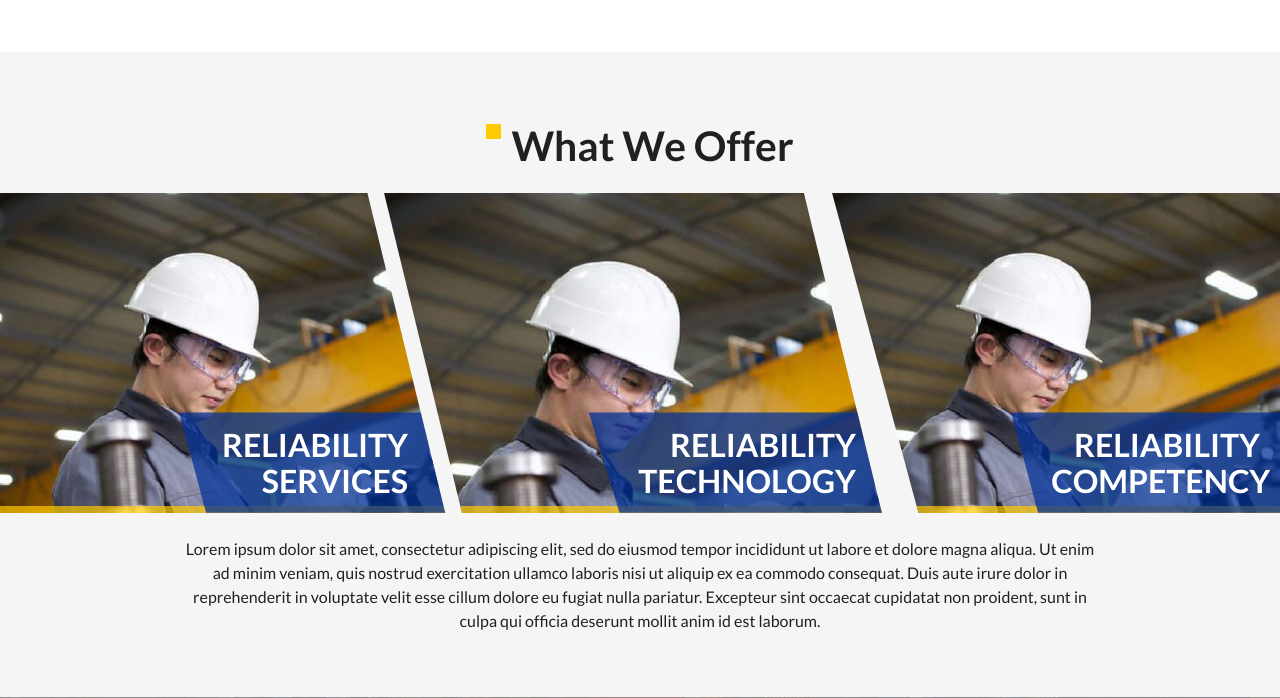
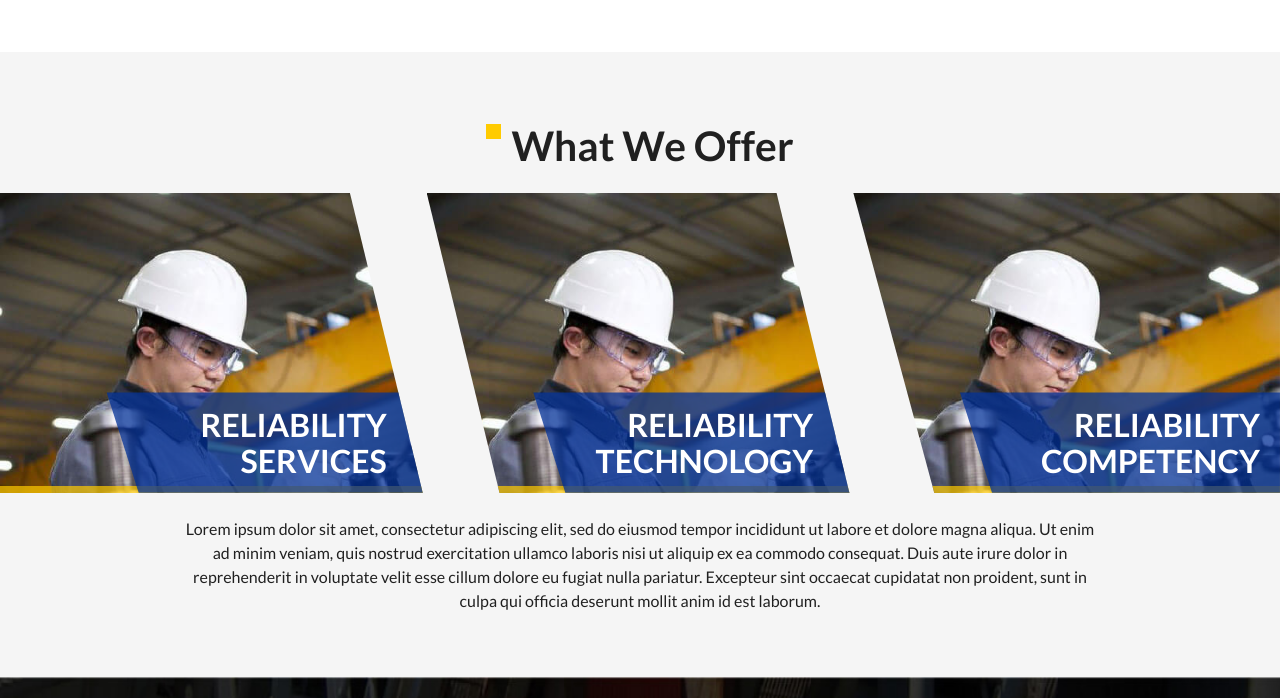
Before and after one commit to rampokgelo/tiarav2, a PHP site: page / in a window 1280 px wide. Shown: the part 2590-3288 px from the top of the page. Run offline with PHP 8.4, Linux system fonts and the light colour scheme; some libraries are stand-ins or nearby versions; some web fonts are replaced.

Commit message:
offer thumb

```diff
--- a/sass/components/_custom.scss
+++ b/sass/components/_custom.scss
@@ -322,16 +322,17 @@ section{
   width: 100%;
   margin-bottom: $gutter-width;
   .offer-clip-item{
+    width: 33.333333%;
     display: block;
     position: relative;
-    height: 320px;
+    height: 300px;
     float: left;
     overflow: hidden;
     &:hover .img-clip-wrap > img{
 
     }
     &:nth-child(1){
-      width: 35%;
+      //width: 30%;
       .img-clip-wrap {
         -webkit-clip-path: polygon(0 0, 82% 0, 100% 100%, 0 100%);
         clip-path: polygon(0 0, 82% 0, 100% 100%, 0 100%);
@@ -343,8 +344,8 @@ section{
       }
     }
     &:nth-child(2){
-      width: 40%;
-      margin: auto -5%;
+      //width: 30%;
+      // margin: auto -5%;
       .img-clip-wrap {
         -webkit-clip-path: polygon(0 0, 82% 0, 100% 100%, 18% 100%);
         clip-path: polygon(0 0, 82% 0, 100% 100%, 18% 100%);
@@ -356,7 +357,7 @@ section{
       }
     }
     &:nth-child(3){
-      width: 35%;
+      // width: 35%;
       .img-clip-wrap {
         -webkit-clip-path: polygon(0 0, 100% 0, 100% 100%, 20% 100%);
         clip-path: polygon(0 0, 100% 0, 100% 100%, 20% 100%);
@@ -385,7 +386,7 @@ section{
       right: 0;
     }
     h3{
-      max-width: 60%;
+      max-width: 75%;
       position: relative;
       display: inline-block;
       margin: 0;
@@ -399,7 +400,7 @@ section{
   @media #{$medium-and-down}{
     .offer-clip-item{
       float: none;
-      height: 200px;
+      height: 220px;
       margin-bottom: $gutter-width / 2;
       &:nth-child(1){
         width: 100%;
```
Also changed, not shown: css/tiara-style.css.
